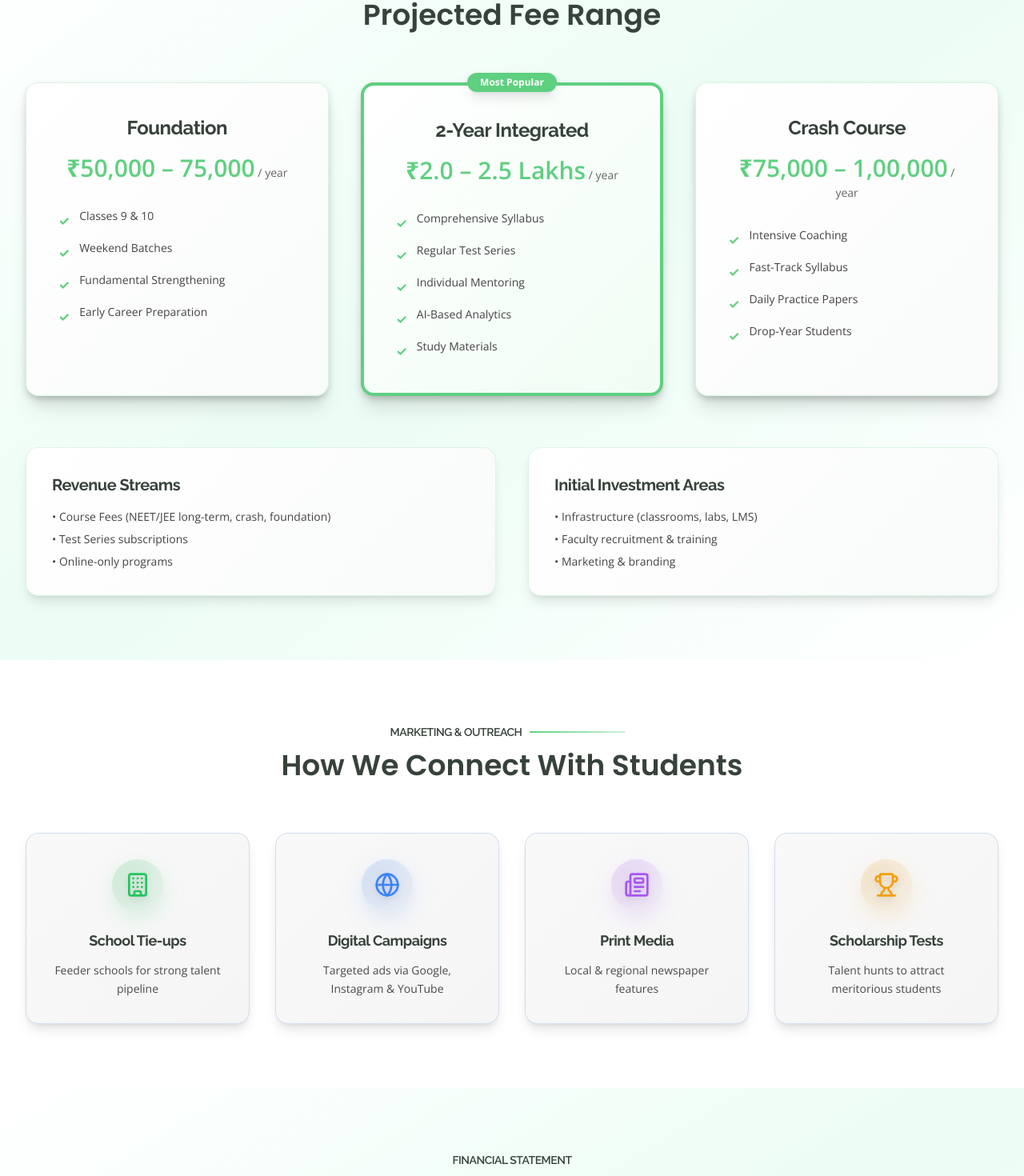
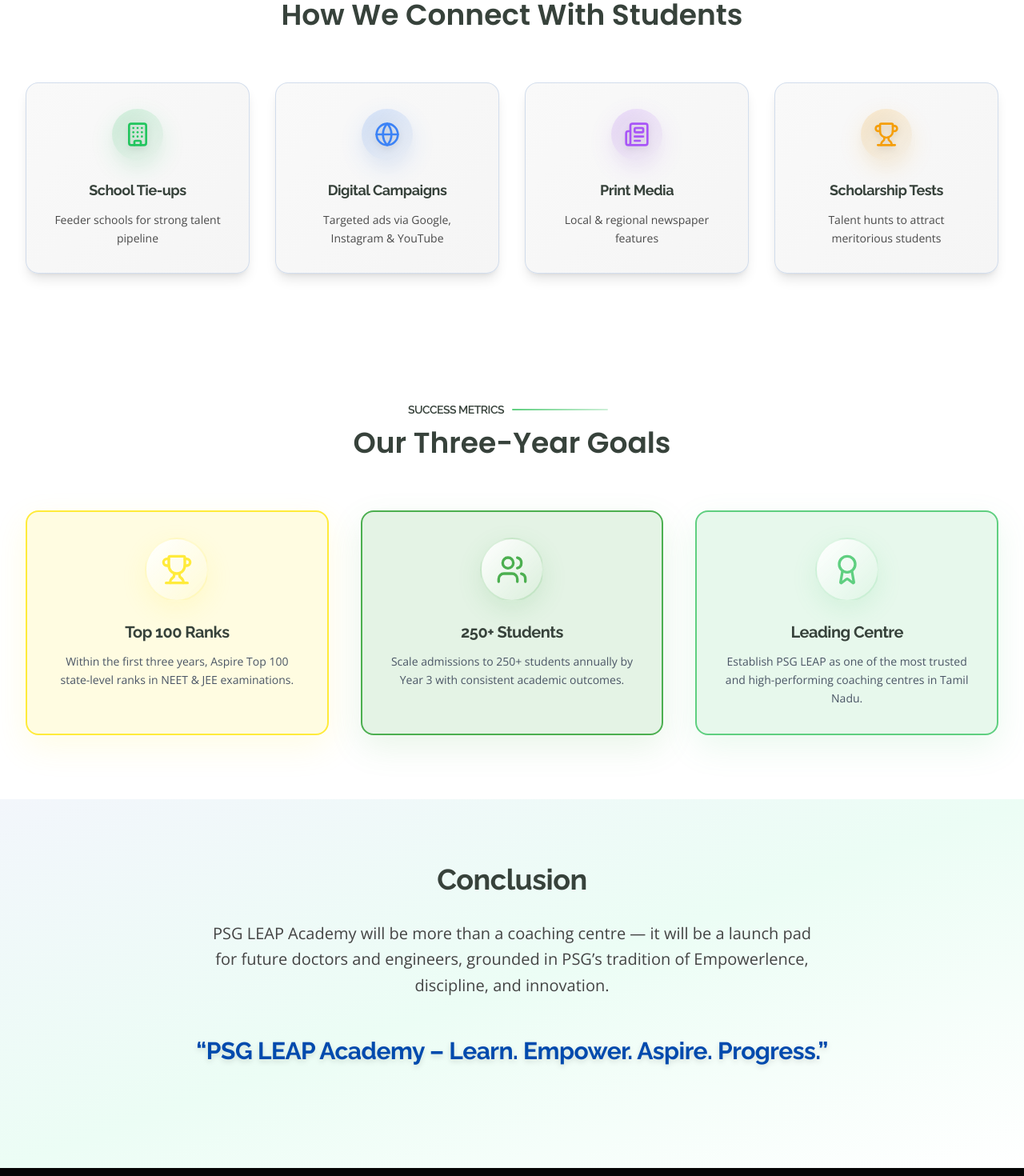
Before and after one commit to Vijay-Psgtech/Psg-leap-academy, a React (Vite) app: page / in a window 1280 px wide. Shown: the part 5779-7249 px from the top of the page at 80% size. Built offline with nearby package versions, Linux system fonts and the light colour scheme.

Commit message:
Pricing and Financial Removed

```diff
--- a/src/components/PSGLEAPAcademy.jsx
+++ b/src/components/PSGLEAPAcademy.jsx
@@ -13,9 +13,9 @@
 const Facilities = lazy(() => import("./sections/Facilities"));
 const Technology = lazy(() => import("./sections/Technology"));
 const Faculty = lazy(() => import("./sections/Faculty"));
-const Pricing = lazy(() => import("./sections/Pricing"));
+
 const Marketing = lazy(() => import("./sections/Marketing"));
-const Finanicals = lazy(() => import("./sections/Finanicals"));
+
 const Success = lazy(() => import("./sections/Success"));
 const Conslusion = lazy(() => import("./sections/Conslusion"));
 
@@ -53,8 +53,10 @@
       >
         Skip to main content
       </a>
+
       <Suspense fallback={<Loader />}>
         <Header scrollToSection={scrollToSection} />
+
         <Hero scrollToSection={scrollToSection} />
         <About />
         <Stats />
@@ -63,11 +65,12 @@
         <Facilities />
         <Technology />
         <Faculty />
-        <Pricing />
+
         <Marketing />
-        <Finanicals />
+
         <Success />
         <Conslusion />
+
         <Footer scrollToSection={scrollToSection} />
         <ScrollToTop />
       </Suspense>
--- a/src/components/layout/Header.jsx
+++ b/src/components/layout/Header.jsx
@@ -10,9 +10,9 @@
   { label: "Facilities", id: "facilities" },
   { label: "Technology", id: "technology" },
   { label: "Faculty", id: "faculty" },
-  // { label: "Pricing", id: "pricing" },
+
   { label: "Outreach", id: "outreach" },
-  // { label: "Financials", id: "financials" },
+
   { label: "Success", id: "success" },
 ];
 
```
Also changed, not shown: 1 other file (tests, documents, lock files or other folders).
